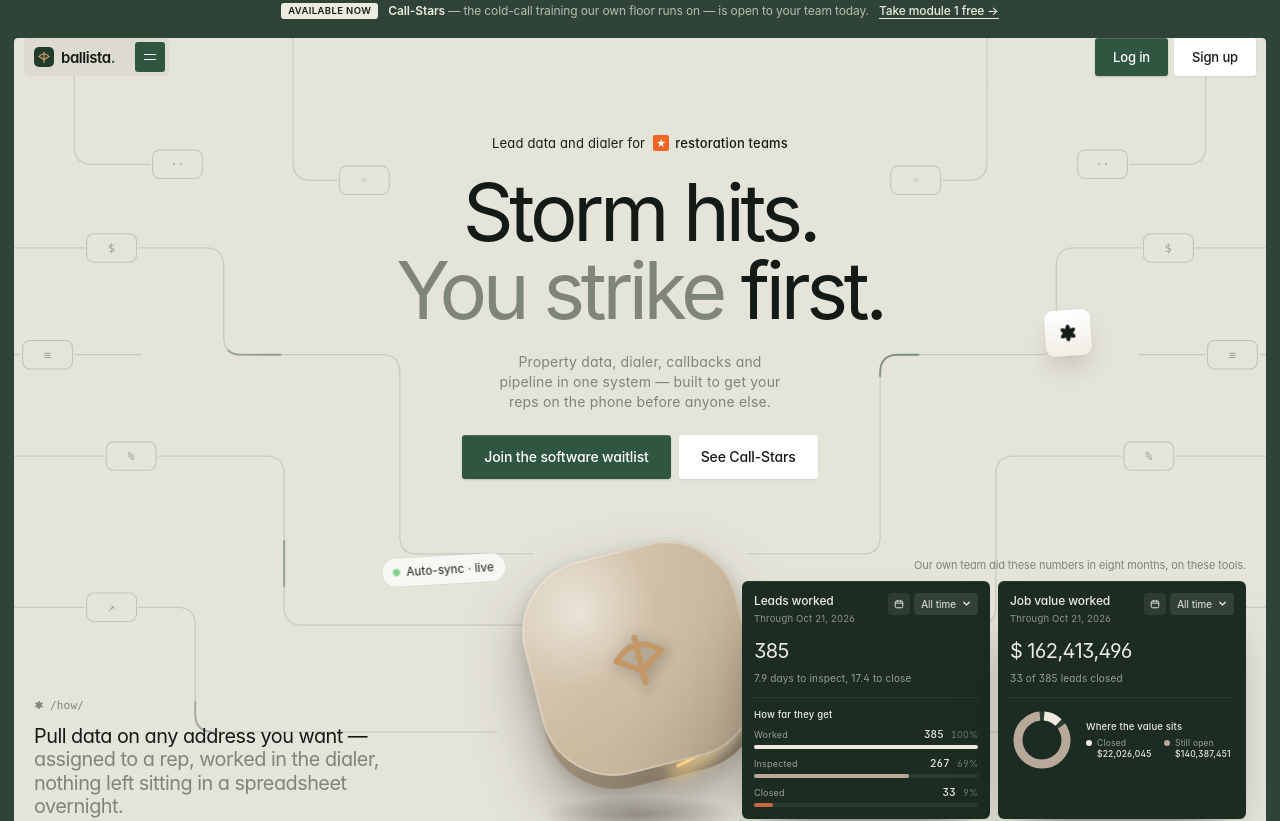
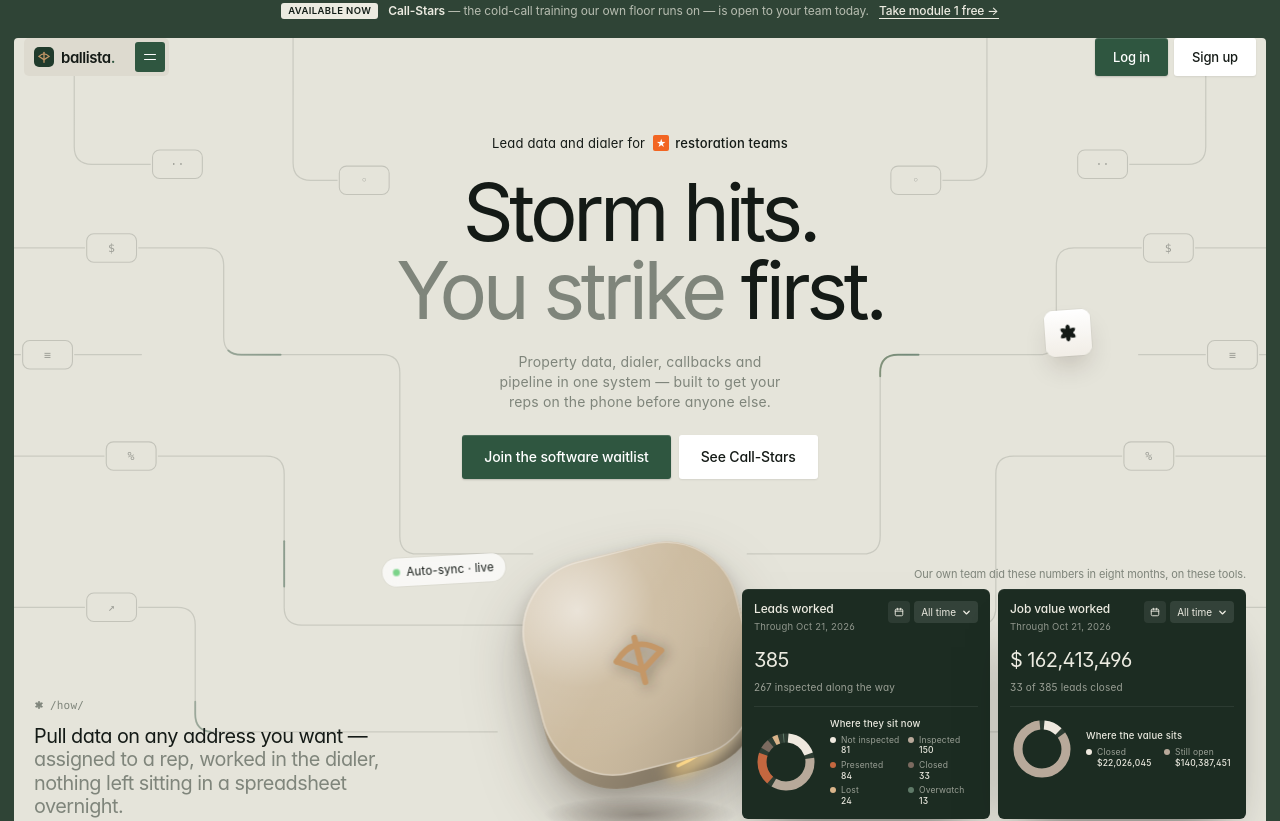
Before and after one commit to EthanDCR/ballistaWebsite, a React (Vite) app: page / in a window 1280 px wide. Shown: the top 821 px of the page. Built offline with nearby package versions, Linux system fonts and the light colour scheme; what pocketbase would draw is missing.

Commit message:
Go back to the stage donut

```diff
--- a/src/components/maroon-fintech-landing.tsx
+++ b/src/components/maroon-fintech-landing.tsx
@@ -51,14 +51,6 @@
    * rather than showing a split nobody measured.
    */
   categories?: MflCategory[]
-  /**
-   * LOCAL ADDITION (not upstream): a funnel instead of the donut. Each step is
-   * a count of everything that reached it, so the steps overlap and shrink
-   * rather than partitioning a total — which is exactly what a donut cannot
-   * draw. First step is the baseline the rest are measured against. Takes
-   * precedence over `categories`.
-   */
-  funnel?: MflCategory[]
 }
 
 export type MflStatCard = {
@@ -1123,33 +1115,7 @@
           )}
         </div>
       )}
-      {!!p.funnel?.length && (
-        <div className="mfl-funnel">
-          <p className="mfl-legend-h">{card.legend ?? "Funnel"}</p>
-          <ul>
-            {p.funnel.map((f, i) => {
-              const top = p.funnel?.[0]?.value || 1
-              const share = f.value / top
-              return (
-                <li key={f.label}>
-                  <span>{f.label}</span>
-                  <b>{value(f.value)}</b>
-                  <em>{Math.round(share * 100)}%</em>
-                  <i aria-hidden="true">
-                    <u
-                      style={{
-                        width: (share * 100).toFixed(1) + "%",
-                        background: CAT_COLORS[i % CAT_COLORS.length],
-                      }}
-                    />
-                  </i>
-                </li>
-              )
-            })}
-          </ul>
-        </div>
-      )}
-      {!p.funnel?.length && !!p.categories?.length && (
+      {!!p.categories?.length && (
       <div className="mfl-stat-split">
         <Donut cats={p.categories} hover={hover} setHover={setHover} colors={CAT_COLORS} />
         <div className="mfl-legend">
@@ -2298,17 +2264,6 @@
 .mfl-info-t{font-size:clamp(17px,1.55vw,22px);line-height:1.18;letter-spacing:-.025em;color:var(--mfl-ink)}
 .mfl-info-t .mfl-line{display:inline}
 .mfl-cards{display:flex;gap:8px}
-/* LOCAL ADDITION: the funnel a period can carry instead of a donut. Steps
-   overlap, so they get bars against the first step rather than slices. */
-.mfl-funnel{margin-top:12px;padding-top:10px;border-top:1px solid rgba(255,255,255,.07)}
-.mfl-funnel ul{display:grid;gap:8px;margin-top:7px}
-.mfl-funnel li{display:grid;grid-template-columns:1fr auto auto;align-items:baseline;column-gap:7px;row-gap:4px;font-size:9px;line-height:1.2}
-.mfl-funnel li span{opacity:.6;white-space:nowrap;overflow:hidden;text-overflow:ellipsis}
-.mfl-funnel li b{font-size:10px;font-weight:500;font-variant-numeric:tabular-nums}
-.mfl-funnel li em{font-style:normal;opacity:.4;font-variant-numeric:tabular-nums}
-.mfl-funnel li i{grid-column:1/-1;display:block;height:4px;border-radius:999px;background:rgba(255,255,255,.07)}
-.mfl-funnel li u{display:block;height:100%;border-radius:999px;text-decoration:none;transition:width .45s cubic-bezier(.2,.8,.2,1)}
-
 /* LOCAL ADDITION: the line above the cards. */
 .mfl-cards-note{margin:0 0 7px;font-size:11px;letter-spacing:-.01em;color:var(--mfl-muted);text-align:right}
 
--- a/src/pages/Landing.tsx
+++ b/src/pages/Landing.tsx
@@ -127,39 +127,38 @@
         // than a count of those weeks; scale it from all-time again if the
         // all-time numbers move.
         //
-        // The leads card is a FUNNEL, which is the shape people read into a
-        // pipeline whether it is one or not: 385 worked, 267 of them inspected
-        // at some point, 33 closed. Each step counts everything that reached
-        // it, so the steps overlap and only ever shrink.
-        //
-        // `stageCounts` in the source cannot do this job. Those are where each
-        // lead sits TODAY — they add to 385 rather than nesting, and their
-        // first bucket, "Lead Set" (81), is leads set and NOT YET inspected,
-        // not leads ever set. Read as a funnel it says 81 set and 150
-        // inspected, which is impossible. The cumulative numbers here are
-        // `kpis.inspectedCount` and `kpis.closed`; keep taking them from
-        // there, never from `stageCounts`.
-        //
-        // Month and quarter carry the same two rates at their own volume.
+        // The stage numbers are WHERE EACH LEAD SITS TODAY, not a funnel. The
+        // proof is that they add to 385, the total — a funnel's counts nest
+        // and shrink instead. The source calls the first one "Lead Set", which
+        // reads as "leads we have set" and makes 81 look like a ceiling the
+        // 150 inspections broke through; it is really the leads set and not
+        // yet inspected, so it is labelled for what it is — short enough to
+        // survive the legend's column, which clipped "Awaiting inspection".
+        // The cumulative figure — 267 inspected at some point, against the 150
+        // standing there now — is in the note, which is the number a funnel
+        // reading goes looking for.
         //
         // "All time" stays first — it is what the card shows on arrival.
         statCards={[
           {
             title: "Leads worked",
             unit: "count",
-            legend: "How far they get",
+            legend: "Where they sit now",
             periods: [
               {
                 label: "All time",
                 range: "Through Oct 21, 2026",
                 amount: 385,
-                note: "7.9 days to inspect, 17.4 to close",
-                // Cumulative, not current stage: everything that reached each
-                // step, including what has since moved past it.
-                funnel: [
-                  { label: "Worked", value: 385 },
-                  { label: "Inspected", value: 267 },
+                note: "267 inspected along the way",
+                // Adds to 385 exactly. Bad lead is a real stage too, with
+                // nothing in it — a zero slice is just noise.
+                categories: [
+                  { label: "Not inspected", value: 81 },
+                  { label: "Inspected", value: 150 },
+                  { label: "Presented", value: 84 },
                   { label: "Closed", value: 33 },
+                  { label: "Lost", value: 24 },
+                  { label: "Overwatch", value: 13 },
                 ],
               },
               {
@@ -167,10 +166,13 @@
                 range: "Jul 01 - Sep 30, 2026",
                 amount: 75,
                 note: "Three months at the floor's rate",
-                funnel: [
-                  { label: "Worked", value: 75 },
-                  { label: "Inspected", value: 52 },
+                categories: [
+                  { label: "Not inspected", value: 16 },
+                  { label: "Inspected", value: 29 },
+                  { label: "Presented", value: 16 },
                   { label: "Closed", value: 6 },
+                  { label: "Lost", value: 5 },
+                  { label: "Overwatch", value: 3 },
                 ],
               },
               {
@@ -178,10 +180,13 @@
                 range: "Sep 01 - Sep 30, 2026",
                 amount: 25,
                 note: "An average month on the floor",
-                funnel: [
-                  { label: "Worked", value: 25 },
-                  { label: "Inspected", value: 17 },
+                categories: [
+                  { label: "Not inspected", value: 5 },
+                  { label: "Inspected", value: 10 },
+                  { label: "Presented", value: 5 },
                   { label: "Closed", value: 2 },
+                  { label: "Lost", value: 2 },
+                  { label: "Overwatch", value: 1 },
                 ],
               },
             ],
```
